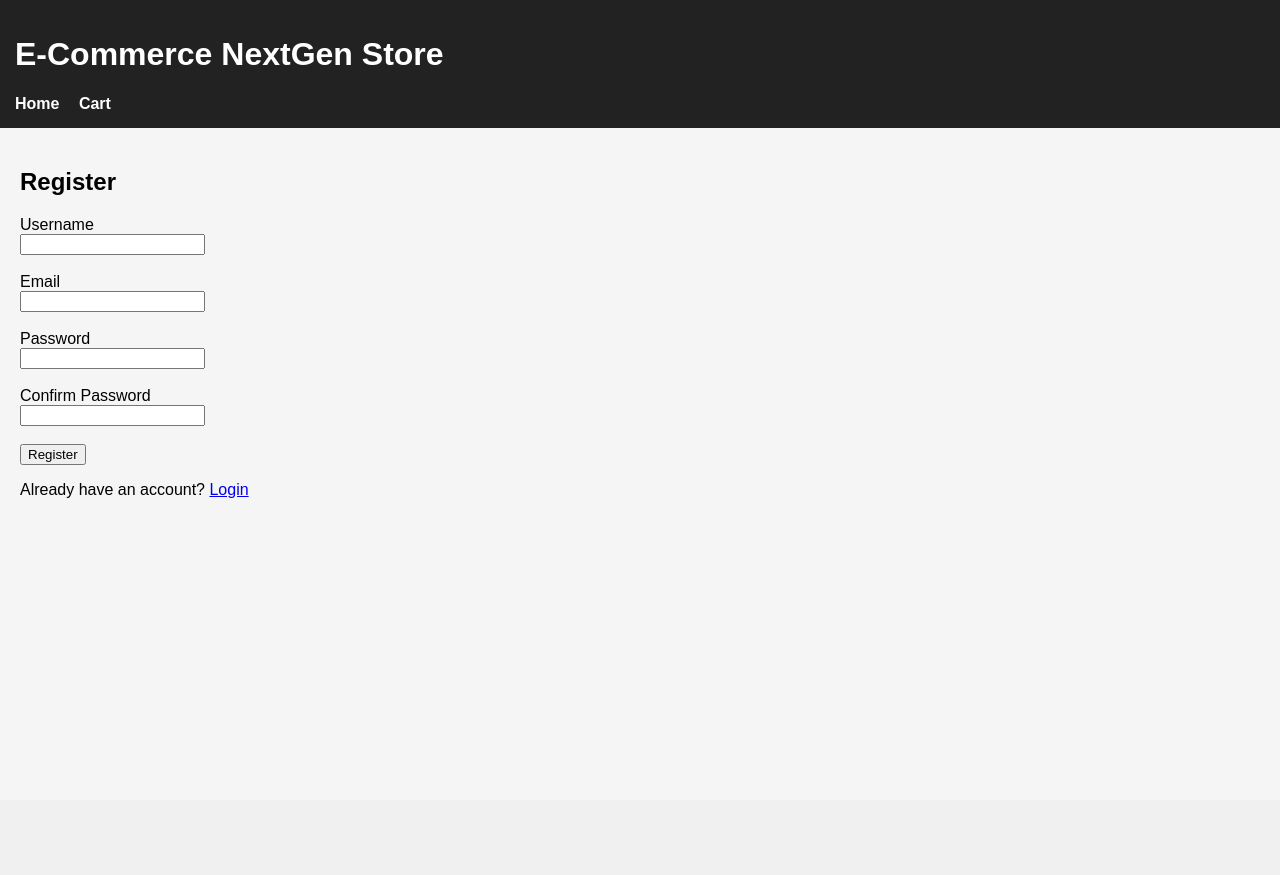
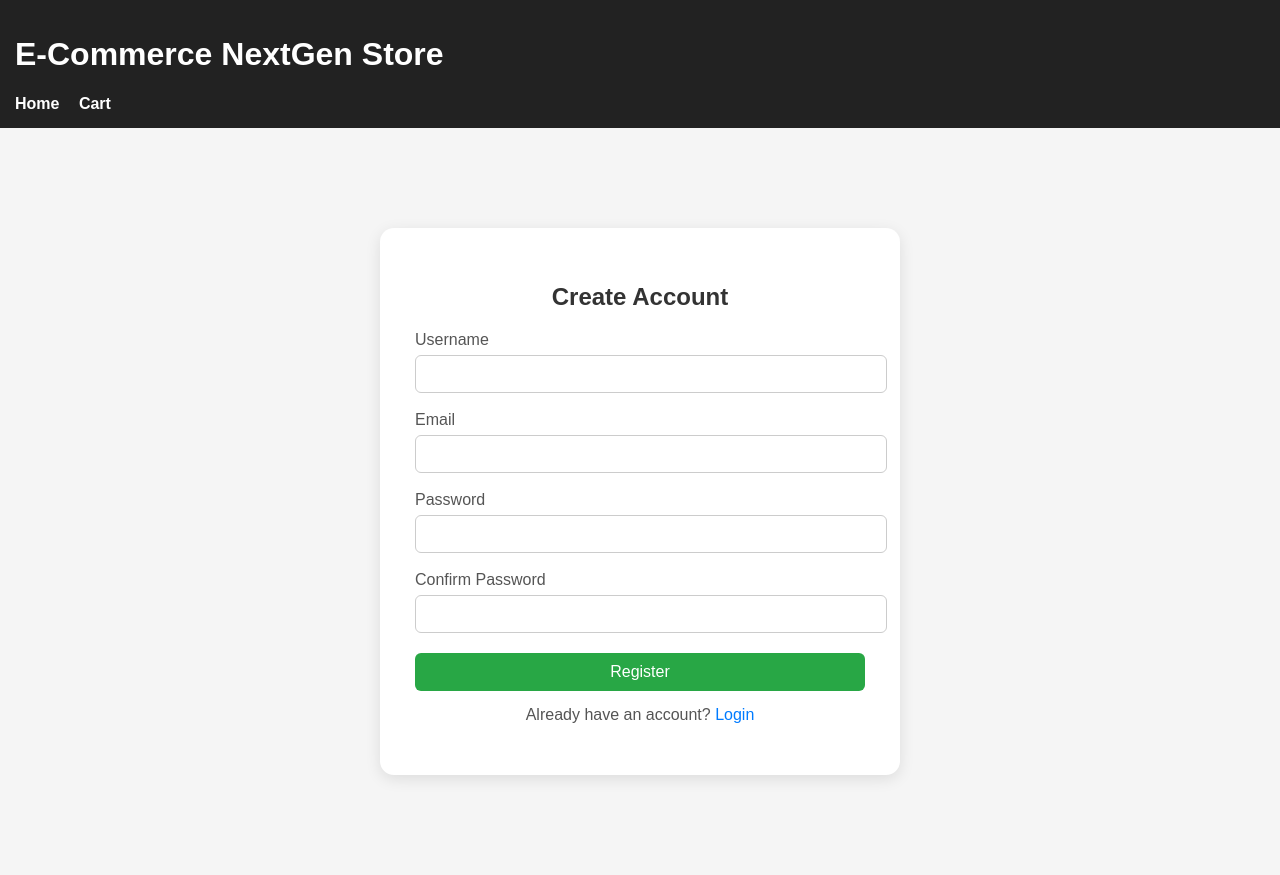
Before and after one commit to lohithsowrya/DjangoFinalproject, a Django app: page /accounts/register/ in a window 1280 px wide. Before the commit the page ends 498 px from the top, so only its background shows below. Run offline with Django 5.2, Linux system fonts and the light colour scheme.

Commit message:
Fix template designs

```diff
--- a/accountApp/templates/accountApp/register.html
+++ b/accountApp/templates/accountApp/register.html
@@ -1,26 +1,105 @@
 {% extends "base.html" %}
 {% block content %}
 
-<h2>Register</h2>
+<style>
+  .register-container {
+    max-width: 450px;
+    margin: 80px auto;
+    background: #ffffff;
+    padding: 35px;
+    border-radius: 14px;
+    box-shadow: 0 4px 15px rgba(0,0,0,0.1);
+  }
 
-<form method="POST">
-    {% csrf_token %}
+  .register-container h2 {
+    text-align: center;
+    margin-bottom: 20px;
+    color: #333;
+  }
 
-    <label>Username</label><br>
-    <input type="text" name="username" required><br><br>
+  .register-container label {
+    font-weight: 500;
+    color: #555;
+  }
 
-    <label>Email</label><br>
-    <input type="email" name="email" required><br><br>
+  .register-container input {
+    width: 100%;
+    padding: 10px;
+    margin-top: 6px;
+    border-radius: 6px;
+    border: 1px solid #ccc;
+    outline: none;
+    font-size: 14px;
+  }
 
-    <label>Password</label><br>
-    <input type="password" name="password" required><br><br>
+  .register-container input:focus {
+    border-color: #28a745;
+  }
 
-    <label>Confirm Password</label><br>
-    <input type="password" name="confirm_password" required><br><br>
+  .register-container button {
+    width: 100%;
+    margin-top: 20px;
+    padding: 10px;
+    border: none;
+    border-radius: 6px;
+    background: #28a745;
+    color: white;
+    font-size: 16px;
+    cursor: pointer;
+  }
 
-    <button type="submit">Register</button>
-</form>
+  .register-container button:hover {
+    background: #218838;
+  }
 
-<p>Already have an account? <a href="{% url 'login' %}">Login</a></p>
+  .register-container p {
+    text-align: center;
+    margin-top: 15px;
+    color: #555;
+  }
+
+  .register-container a {
+    color: #007bff;
+    text-decoration: none;
+    font-weight: 500;
+  }
+
+  .register-container a:hover {
+    text-decoration: underline;
+  }
+</style>
+
+<div class="register-container">
+  <h2>Create Account</h2>
+
+  <form method="POST">
+      {% csrf_token %}
+
+      <label>Username</label>
+      <input type="text" name="username" required>
+
+      <br><br>
+
+      <label>Email</label>
+      <input type="email" name="email" required>
+
+      <br><br>
+
+      <label>Password</label>
+      <input type="password" name="password" required>
+
+      <br><br>
+
+      <label>Confirm Password</label>
+      <input type="password" name="confirm_password" required>
+
+      <button type="submit">Register</button>
+  </form>
+
+  <p>
+    Already have an account?
+    <a href="{% url 'login' %}">Login</a>
+  </p>
+</div>
 
 {% endblock %}
--- a/ministore/settings.py
+++ b/ministore/settings.py
@@ -26,6 +26,8 @@ SECRET_KEY = 'django-insecure-8j=vpql=%%+rbr9m=#ttp-i05xday_nmp896_z%1ai!s*1_2n_
 DEBUG = True
 
 ALLOWED_HOSTS = ['djangofinalproject.onrender.com']
+
+
 
 
 # Application definition
```
Also changed, not shown: accountApp/templates/accountApp/login.html (+84 -10 lines), accountApp/templates/accountApp/profile.html (+82 -4 lines), db.sqlite3.
